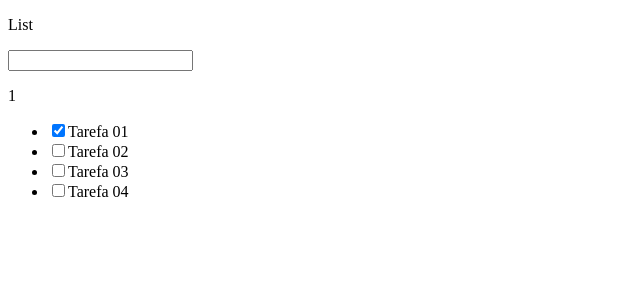
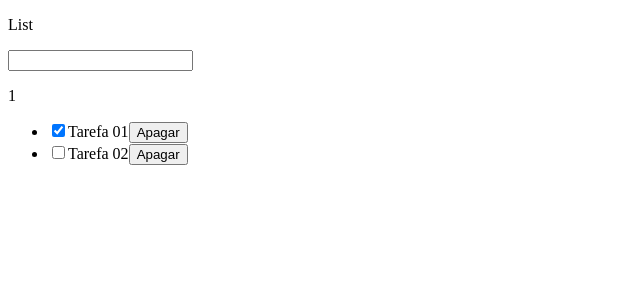
Before and after one commit to Kauan-deAlmeida/project_react, a React (Create React App) app: page /pagina-inicial in a window 1280 px wide. Shown: the top 300 px of the page, without its empty margins (0-640 px from the left). Built offline with nearby package versions, Linux system fonts and the light colour scheme; data requests are answered from the project's data file.

Commit message:
feat: Apagando uma tarefa via API

```diff
--- a/mock/db.json
+++ b/mock/db.json
@@ -9,16 +9,6 @@
       "id": "2",
       "title": "Tarefa 02",
       "isCompleted": false
-    },
-    {
-      "id": "cce1",
-      "title": "Tarefa 03",
-      "isCompleted": false
-    },
-    {
-      "id": "456a",
-      "title": "Tarefa 04",
-      "isCompleted": false
     }
   ]
 }
--- a/src/app/pages/dashboard/Dashboard.tsx
+++ b/src/app/pages/dashboard/Dashboard.tsx
@@ -62,6 +62,19 @@
             })
     }, [lista]);
 
+    const handleDeletar = useCallback((id: number) => {
+        TarefasService.deleteById(id)
+            .then((result) => {
+                if (result instanceof ApiException) {
+                    alert(result.message);
+                } else {
+                    setLista(oldLista => {
+                        return oldLista.filter(oldListItem => oldListItem.id !== id);
+                    })
+                }
+            })
+    }, []);
+
     return (
         <div>
             <p>List</p>
@@ -78,7 +91,10 @@
                             type="checkbox"
                             checked={listItem.isCompleted}
                             onChange={() => handleToggleComplete(listItem.id)} />
+
                         {listItem.title}
+
+                        <button onClick={() => handleDeletar(listItem.id)}>Apagar</button>
                     </li>;
                 })}
             </ul>
```
